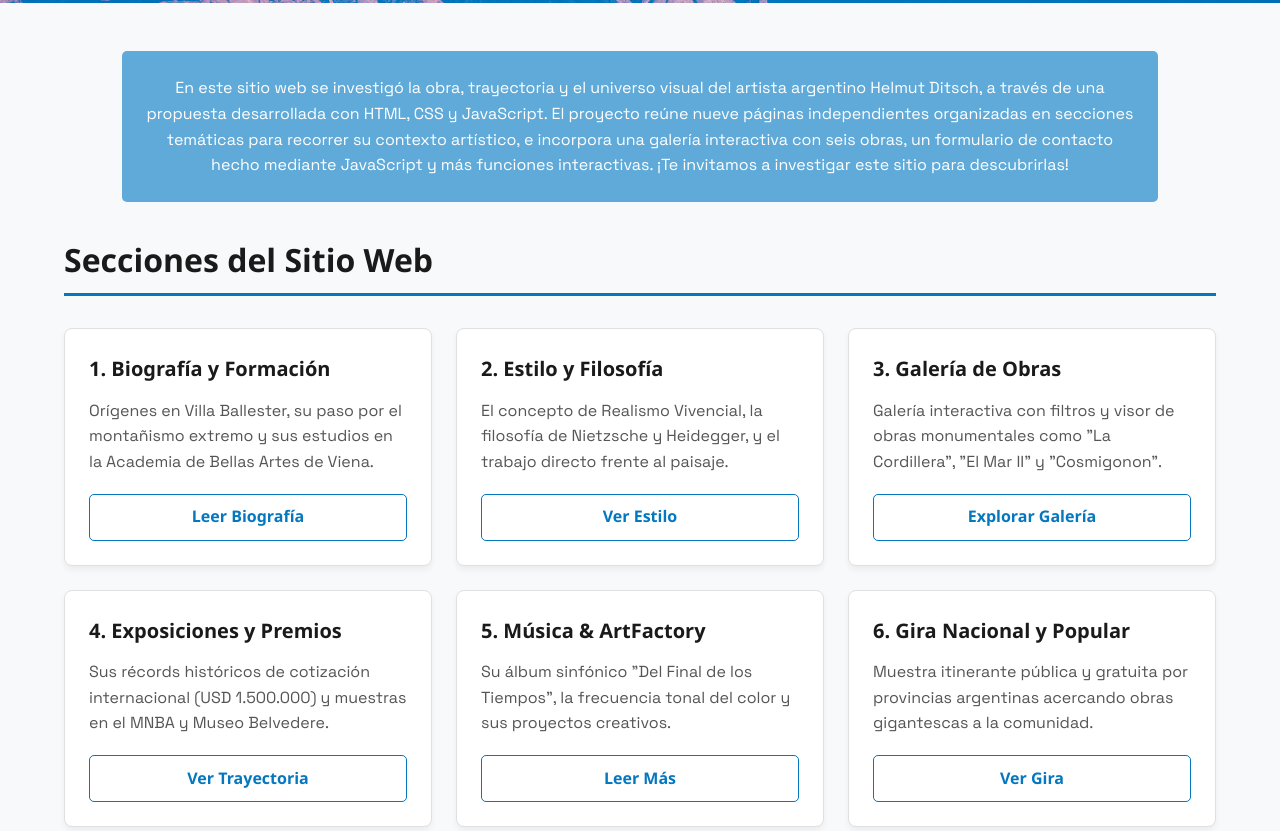
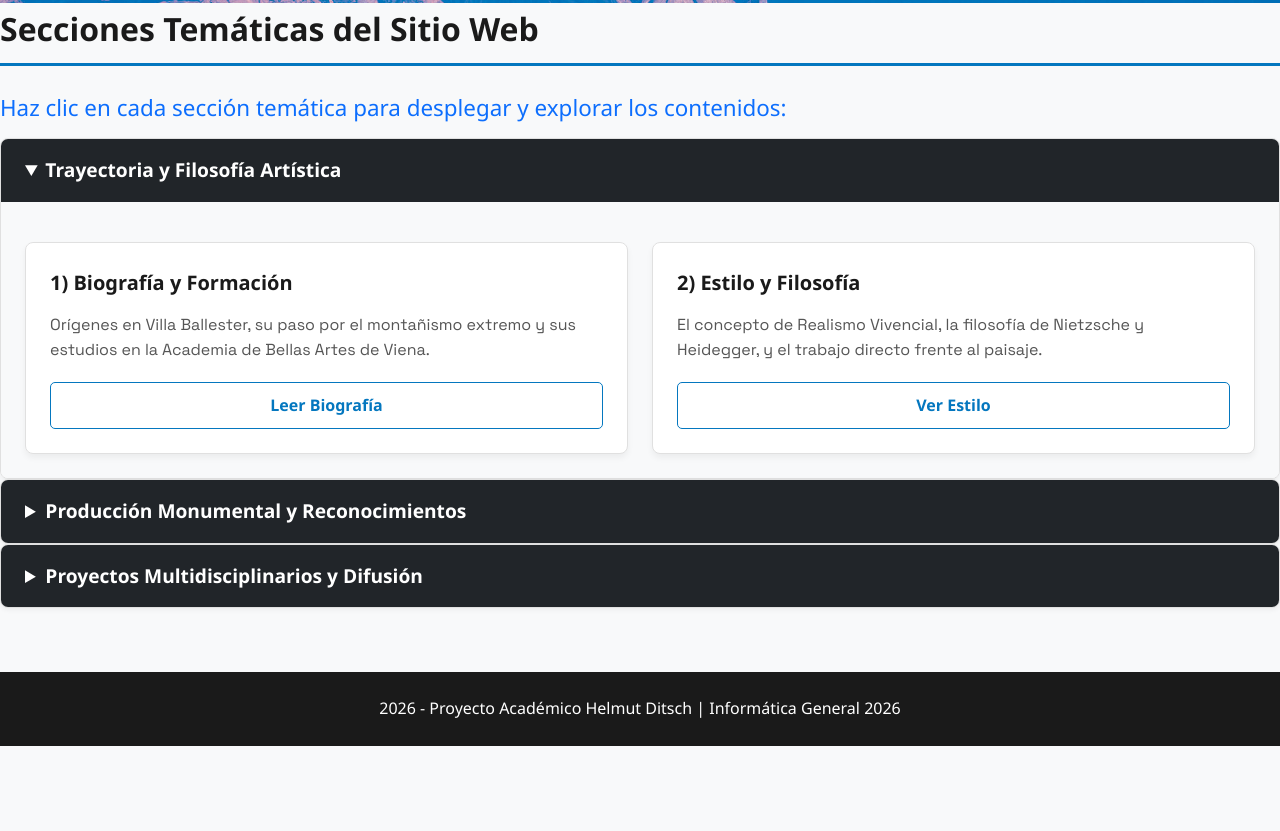
Before and after one commit to MatiasCorderi/TP2_Grupo8, a plain HTML site: page index.html in a window 1280 px wide. Shown: the part 418-1249 px from the top of the page. After the commit the page ends 1164 px from the top, so only its background shows below. Drawn offline with Linux system fonts and the light colour scheme.

Commit message:
Correcciones HTML y CSS
Se añadió un menú desplegable en la página de inicio para dividir las páginas en secciones. Con esto se arreglaron varios estilos CSS para que coincidan con el apartado visual del html de index. Se cambiaron los nombres de los contenidos por otros más específicos

```diff
--- a/css/estilos.css
+++ b/css/estilos.css
@@ -85,6 +85,18 @@ body {
     font-family: 'Space Grotesk', sans-serif;
 }
 
+/* BLOQUE DESTACADO DE PRESENTACIÓN */
+#presentacion {
+    max-width: 90%;
+    margin: 0 auto 2rem auto;
+    background-color: #5FAAD9;
+    padding: 1.5rem;
+    border-radius: 5px;
+    color: #ffffff;
+    font-family: 'Space Grotesk', sans-serif;
+    text-align: center;
+}
+
 /* CONTENEDORES Y SECCIONES */
 .contenedor-principal {
     max-width: 1200px;
@@ -107,12 +119,47 @@ body {
     color: #0d6efd;
 }
 
+/* ESTILOS PARA SECCIONES DESPLEGABLES */
+.contenedor-desplegables {
+    display: flex;
+    flex-direction: column;
+    gap: 1.5rem;
+    margin-top: 1.5rem;
+}
+
+.seccion-desplegable {
+    background-color: #ffffff;
+    border: 1px solid #e0e0e0;
+    border-radius: 8px;
+    overflow: hidden;
+    box-shadow: 0 2px 5px rgba(0,0,0,0.05);
+}
+
+.titulo-desplegable {
+    padding: 1rem 1.5rem;
+    font-size: 1.2rem;
+    font-weight: bold;
+    background-color: #212529;
+    color: #ffffff;
+    cursor: pointer;
+    transition: background-color 0.3s;
+}
+
+.titulo-desplegable:hover {
+    background-color: #0477BF;
+}
+
+.contenido-desplegable {
+    padding: 1.5rem;
+    background-color: #f8f9fa;
+}
+
 /* GRILLAS Y TARJETAS */
 .grilla-tarjetas {
     display: grid;
     grid-template-columns: repeat(auto-fit, minmax(300px, 1fr));
     gap: 1.5rem;
-    margin-top: 2rem;
+    margin-top: 1rem;
 }
 
 .tarjeta-bloque {
@@ -145,17 +192,6 @@ body {
     font-family: 'Space Grotesk', sans-serif;
 }
 
-#presentacion {
-    max-width: 90%;
-    margin: 0 auto 2rem auto;
-    background-color: #5FAAD9;
-    padding: 1.5rem;
-    border-radius: 5px;
-    color: #ffffff;
-    font-family: 'Space Grotesk', sans-serif;
-    text-align: center;
-}
-
 /* BOTONES */
 .boton-principal, .boton-secundario, .boton-destacado, .boton-filtro {
     display: inline-block;
@@ -170,19 +206,23 @@ body {
 }
 
 .boton-destacado {
-    background-color: rgb(255, 255, 255, 0.8);
+    background-color: rgba(255, 255, 255, 0.8);
     color: #0477BF;
     font-size: 1.1rem;
 }
 
-.boton-destacado:hover { background-color: #8DCBF2; }
+.boton-destacado:hover {
+    background-color: #8DCBF2;
+}
 
 .boton-principal {
     background-color: #0d6efd;
     color: #ffffff;
 }
 
-.boton-principal:hover { background-color: #0b5ed7; }
+.boton-principal:hover {
+    background-color: #0b5ed7;
+}
 
 .boton-secundario {
     background-color: transparent;
@@ -229,7 +269,7 @@ body {
 .fondo-gris { background-color: #457b9d; }
 .fondo-oscuro { background-color: #1d2d44; }
 
-/* MODAL INTERACTIVO EN ESPAÑOL */
+/* MODAL INTERACTIVO */
 .modal-fondo {
     display: none;
     position: fixed;
@@ -309,7 +349,9 @@ body {
     border: 1px solid #badbcc;
 }
 
-.oculta { display: none; }
+.oculta {
+    display: none;
+}
 
 /* TABLAS Y LISTAS */
 .tabla-datos {
--- a/index.html
+++ b/index.html
@@ -18,12 +18,12 @@
             <a href="index.html" class="menu-logo">Helmut Ditsch</a>
             <ul class="menu-lista">
                 <li><a href="index.html" class="menu-enlace activo">Inicio</a></li>
-                <li><a href="contenido1.html" class="menu-enlace">Biografía</a></li>
-                <li><a href="contenido2.html" class="menu-enlace">Estilo</a></li>
-                <li><a href="contenido3.html" class="menu-enlace">Galería</a></li>
-                <li><a href="contenido4.html" class="menu-enlace">Exposiciones</a></li>
-                <li><a href="contenido5.html" class="menu-enlace">Música</a></li>
-                <li><a href="contenido6.html" class="menu-enlace">Gira Nacional</a></li>
+                <li><a href="biografia.html" class="menu-enlace">Biografía</a></li>
+                <li><a href="estilo.html" class="menu-enlace">Estilo</a></li>
+                <li><a href="galeria.html" class="menu-enlace">Galería</a></li>
+                <li><a href="exposiciones.html" class="menu-enlace">Exposiciones</a></li>
+                <li><a href="musica.html" class="menu-enlace">Música</a></li>
+                <li><a href="gira.html" class="menu-enlace">Gira Nacional</a></li>
                 <li><a href="contacto.html" class="menu-enlace">Contacto</a></li>
                 <li><a href="creditos.html" class="menu-enlace">Créditos</a></li>
             </ul>
@@ -34,71 +34,87 @@
         <div class="cabecera-contenido">
             <h1 class="titulo-principal">HELMUT DITSCH</h1>
             <p class="subtitulo-principal">Pintor plástico argentino exponente del Realismo Vivencial y creador de lienzos monumentales inspirados en los extremos de la naturaleza.</p>
-            <a href="contenido3.html" class="boton-destacado">Ver Galería de Obras</a>
+            <a href="galeria.html" class="boton-destacado">Ver Galería de Obras</a>
         </div>
     </header>
 
     <main>
-        <div class="contenedor-principal">
+        <h2 class="titulo-seccion">Secciones Temáticas del Sitio Web</h2>
+        <p class="subtitulo-seccion">Haz clic en cada sección temática para desplegar y explorar los contenidos:</p>
 
-            <div id="presentacion">
-                <p>En este sitio web se investigó la obra, trayectoria y el universo visual del artista argentino Helmut Ditsch, a través de una propuesta desarrollada con HTML, CSS y JavaScript. El proyecto reúne nueve páginas independientes organizadas en secciones temáticas para recorrer su contexto artístico, e incorpora una galería interactiva con seis obras, un formulario de contacto hecho mediante JavaScript y más funciones interactivas. ¡Te invitamos a investigar este sitio para descubrirlas!</p>
-            </div>
+        <div>
+            <details class="seccion-desplegable" open>
+                <summary class="titulo-desplegable">Trayectoria y Filosofía Artística</summary>
 
-            <h2 class="titulo-seccion">Secciones del Sitio Web</h2>
-
+                <div class="contenido-desplegable">
                     <div class="grilla-tarjetas">
                         <div class="tarjeta-bloque">
                             <div class="tarjeta-cuerpo">
-                        <h3 class="tarjeta-titulo">1. Biografía y Formación</h3>
+                                <h3 class="tarjeta-titulo">1) Biografía y Formación</h3>
                                 <p class="tarjeta-texto">Orígenes en Villa Ballester, su paso por el montañismo extremo y sus estudios en la Academia de Bellas Artes de Viena.</p>
-                        <a href="contenido1.html" class="boton-secundario">Leer Biografía</a>
+                                <a href="biografia.html" class="boton-secundario">Leer Biografía</a>
                             </div>
                         </div>
 
                         <div class="tarjeta-bloque">
                             <div class="tarjeta-cuerpo">
-                        <h3 class="tarjeta-titulo">2. Estilo y Filosofía</h3>
+                                <h3 class="tarjeta-titulo">2) Estilo y Filosofía</h3>
                                 <p class="tarjeta-texto">El concepto de Realismo Vivencial, la filosofía de Nietzsche y Heidegger, y el trabajo directo frente al paisaje.</p>
-                        <a href="contenido2.html" class="boton-secundario">Ver Estilo</a>
+                                <a href="estilo.html" class="boton-secundario">Ver Estilo</a>
+                            </div>
+                        </div>
+                    </div>
+                </div>
+            </details>
+
+            <details class="seccion-desplegable">
+                <summary class="titulo-desplegable">Producción Monumental y Reconocimientos</summary>
+                <div class="contenido-desplegable">
+                    <div class="grilla-tarjetas">
+                        <div class="tarjeta-bloque">
+                            <div class="tarjeta-cuerpo">
+                                <h3 class="tarjeta-titulo">3) Galería de Obras</h3>
+                                <p class="tarjeta-texto">Galería interactiva con filtros y visor de obras monumentales como "La Cordillera", "El Mar II" y "Cosmigonon".</p>
+                                <a href="galeria.html" class="boton-secundario">Explorar Galería</a>
                             </div>
                         </div>
 
                         <div class="tarjeta-bloque">
                             <div class="tarjeta-cuerpo">
-                        <h3 class="tarjeta-titulo">3. Galería de Obras</h3>
-                        <p class="tarjeta-texto">Galería interactiva con filtros y visor de obras monumentales como "La Cordillera", "El Mar II" y "Cosmigonon".</p>
-                        <a href="contenido3.html" class="boton-secundario">Explorar Galería</a>
+                                <h3 class="tarjeta-titulo">4) Exposiciones y Premios</h3>
+                                <p class="tarjeta-texto">Sus récords históricos de cotización internacional (USD 1.500.000) y muestras en el MNBA y Museo Belvedere.</p>
+                                <a href="exposiciones.html" class="boton-secundario">Ver Trayectoria</a>
+                            </div>
+                        </div>
+                    </div>
+                </div>
+            </details>
+
+            <details class="seccion-desplegable">
+                <summary class="titulo-desplegable">Proyectos Multidisciplinarios y Difusión</summary>
+                <div class="contenido-desplegable">
+                    <div class="grilla-tarjetas">
+                        <div class="tarjeta-bloque">
+                            <div class="tarjeta-cuerpo">
+                                <h3 class="tarjeta-titulo">5) Música & ArtFactory</h3>
+                                <p class="tarjeta-texto">Su álbum sinfónico "Del Final de los Tiempos", la frecuencia tonal del color y sus proyectos creativos.</p>
+                                <a href="musica.html" class="boton-secundario">Leer Más</a>
                             </div>
                         </div>
 
                         <div class="tarjeta-bloque">
                             <div class="tarjeta-cuerpo">
-                        <h3 class="tarjeta-titulo">4. Exposiciones y Premios</h3>
-                        <p class="tarjeta-texto">Sus récords históricos de cotización internacional (USD 1.500.000) y muestras en el MNBA y Museo Belvedere.</p>
-                        <a href="contenido4.html" class="boton-secundario">Ver Trayectoria</a>
-                    </div>
-                </div>
+                                <h3 class="tarjeta-titulo">6) Gira Nacional y Popular</h3>
+                                <p class="tarjeta-texto">Muestra itinerante pública y gratuita por provincias argentinas acercando obras gigantescas a la comunidad.</p>
+                                <a href="gira.html" class="boton-secundario">Ver Gira</a>
 
-                <div class="tarjeta-bloque">
-                    <div class="tarjeta-cuerpo">
-                        <h3 class="tarjeta-titulo">5. Música & ArtFactory</h3>
-                        <p class="tarjeta-texto">Su álbum sinfónico "Del Final de los Tiempos", la frecuencia tonal del color y sus proyectos creativos.</p>
-                        <a href="contenido5.html" class="boton-secundario">Leer Más</a>
-                    </div>
-                </div>
-
-                <div class="tarjeta-bloque">
-                    <div class="tarjeta-cuerpo">
-                        <h3 class="tarjeta-titulo">6. Gira Nacional y Popular</h3>
-                        <p class="tarjeta-texto">Muestra itinerante pública y gratuita por provincias argentinas acercando obras gigantescas a la comunidad.</p>
-                        <a href="contenido6.html" class="boton-secundario">Ver Gira</a>
                             </div>
                         </div>
                     </div>
                 </div>
+            </details>
+        </div>
     </main>
-
     <footer class="pie-pagina">
         <p>2026 - Proyecto Académico Helmut Ditsch | Informática General 2026</p>
     </footer>
```
Also changed, not shown: biografia.html (renamed from contenido1.html, +6 -6 lines), contacto.html (+6 -6 lines), creditos.html (+6 -6 lines), estilo.html (renamed from contenido2.html, +6 -6 lines), exposiciones.html (renamed from contenido4.html, +6 -6 lines), galeria.html (renamed from contenido3.html, +6 -6 lines), gira.html (renamed from contenido6.html, +6 -6 lines), musica.html (renamed from contenido5.html, +5 -5 lines). Lines whose indentation alone changed are shown as unchanged.
